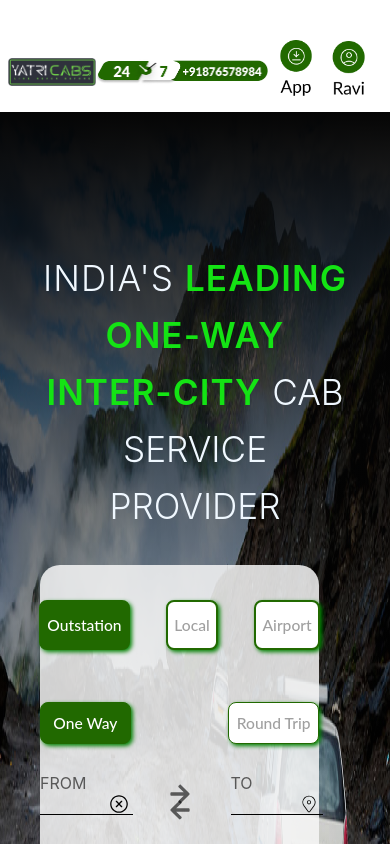
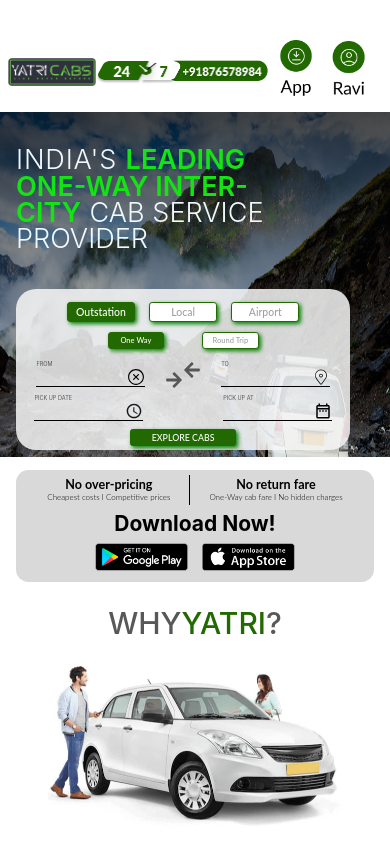
Before and after one commit to a19hu/Yatricabs, a React (Create React App) app: page / in a window 390 px wide. Shown: the top 844 px of the page. Built offline with nearby package versions, Linux system fonts and the light colour scheme.

Commit message:
360px screen size fix

```diff
--- a/src/components/SubPage/Download.jsx
+++ b/src/components/SubPage/Download.jsx
@@ -26,7 +26,7 @@
       </div>
     </div>
     <div className='download_container_store'>
-          <div className='download_heading'>Download Now!</div>
+          <div className='download_heading_download'>Download Now!</div>
                   <div className='download_store'>
                       <img src={appstore} alt="" />
                       <img src={playstore} alt="" />
--- a/src/components/SubPage/Form.jsx
+++ b/src/components/SubPage/Form.jsx
@@ -40,19 +40,19 @@
                   <label htmlFor="">FROM</label>
                   <div className='input_container'>
                     <input type="text" />
-                    <RxCrossCircled className='icon' size={20}/>
+                    <RxCrossCircled className='icon' size={18}/>
 
                   </div>
                 </div>
                 <div className='arrow_container'>
-                    <FaArrowRight  size={22}/>
-                  <FaArrowLeft  size={22}/>
+                    <FaArrowRight  size={18}/>
+                  <FaArrowLeft  size={18}/>
                 </div>
                 <div>
                   <label htmlFor="">TO</label>
                   <div className='input_container'>
                     <input type="text" />
-                    <CiLocationOn className='icon' size={20} />
+                    <CiLocationOn className='icon' size={18} />
 
                   </div>
                 </div>
@@ -62,7 +62,7 @@
                     <label htmlFor="">PICK UP DATE</label>
                     <div className='input_container'>
                       <input type="text" />
-                      <IoMdTime className='icon' size={20}/>
+                      <IoMdTime className='icon' size={18}/>
 
                     </div>
                   </div>
@@ -70,7 +70,7 @@
                     <label htmlFor="">PICK UP AT</label>
                     <div className='input_container'>
                       <input type="text" />
-                    <MdOutlineDateRange className='icon' size={20} />
+                    <MdOutlineDateRange className='icon' size={18} />
 
                     </div>
                   </div>
--- a/src/components/style/details.css
+++ b/src/components/style/details.css
@@ -37,26 +37,28 @@
 
 }
 
-@media  screen and (max-width: 1000px) {
-.details_heading{
-    font-size: 30px;
-}
 
-}
-
-@media screen and (max-width: 600px) {
+@media screen and (max-width: 400px) {
     .details_heading{
-        font-size: 25px;
+        font-size: 12px;
+        border-radius: 2.5px;
     }
 
 .details_container {
-    margin:8px;
+    margin:35px 5.12px;
 }
 .details_items li {
     color: rgba(88, 88, 88, 1);
     margin: 10px 0;
 }
 .details_items {
-    padding: 20px 20px;
+    padding: 5px 2.1px;
+    border-radius: 2.5px;
+    margin: 5px 0;
+}
+.details_items li {
+    font-size: 5.5px;
+    line-height: 8.25px;
+    margin-bottom: 5px;
 }
 }
--- a/src/components/style/download.css
+++ b/src/components/style/download.css
@@ -6,7 +6,6 @@
     align-items: center;
     padding: 20px 26px;
     justify-content: center;
-    margin-bottom: 100px;
 }
 .download_divider{
     border-left: 1.5px solid rgb(0, 0, 0);
@@ -53,7 +52,7 @@
     display: none;
 }
 
-@media screen and (max-width: 1220px) {
+/* @media screen and (max-width: 1220px) {
 .download_container_store {
         display: flex;
             flex-direction: column;
@@ -86,8 +85,9 @@
 .download_divider {
     height: 50px;
 }
-}
-@media screen and (max-width: 400px) {
+} */
+
+/* @media screen and (max-width: 500px) {
 
 
     .download_heading {
@@ -105,23 +105,45 @@
     .download_store img {
         width: 100px;
     }
+} */
+@media screen and (max-width: 400px) {
+
+
+.download_container{
+    gap: 19px;
+    padding: 5.5px 6.5px;
+}
+.download_divider{
+    height: 30px;
+}
+.download_heading{
+    font-size: 12.55px;
+    font-weight: 700;
+    line-height: 15.05px;
+}
+.download_context{
+font-size: 7.98px;
+line-height: 11.98px;
+}
+.download_heading_download {
+    font-size: 21px;
+    line-height: 25.2px;
+}
+.download_store img{
+  width: 107.44px;
+  height: 41.58px;
+}
+.download_container_store_laptop {
+    display: none;
+}
+.laptop {
+    display: none;
+}
+.download_container_store {
+    display: flex;
+    flex-direction: column;
+    justify-content: center;
+    align-items: center;
 }
 
-@media screen and (max-width: 500px) {
-
-
-    .download_heading {
-        font-size: 15px;
-    }
-
-    .download_context {
-        font-size: 10px;
-    }
-
-    .download_divider {
-        height: 60px;
-    }
-        .download_store img {
-            width: 100px;
-        }
 }
--- a/src/components/style/footer.css
+++ b/src/components/style/footer.css
@@ -12,7 +12,7 @@
     align-items: center;
     gap: 13px;
 }
-.footer_container div:nth-child(2) img {
+.footer_container div:nth-child(1) img {
   height: 50px;
   width: 143.64px;
 }
@@ -46,3 +46,36 @@
   cursor: pointer;
   border-radius: 0px 20px 20px 0px;
 }
+
+@media screen and (max-width: 400px) {
+.footer_container {
+  gap: 3.5px;
+}
+    .footer_container div:nth-child(1) img {
+        height: 12px;
+        width: 36px;
+      }
+.footer_container div:nth-child(2) {
+  font-size: 3px;
+}
+.footer_container div:nth-child(4) {
+  font-size: 2.5px;
+}
+
+.footer_container div:nth-child(3) {
+  font-size: 3.5px;
+  gap: 4px;
+}
+.input_footer {
+  height: 6.58px;
+  padding: 0.5px;
+  border-radius: 5px 0 0 5px;
+  font-size: 3px;
+}
+.button_next {
+  font-size: 6px;
+  padding: 0.5px;
+  border-radius: 0 5px 5px 0;
+  height: 6.25px;
+}
+}
--- a/src/components/style/form.css
+++ b/src/components/style/form.css
@@ -1,5 +1,6 @@
 .form {
-      width: 80%;
+      width: 850px;
+            height: 410px;
       background-color: rgba(247, 247, 247, 0.846);
       /* box-shadow: 10px 10px 8px rgba(254, 254, 254, 0.2),
             2px 10px 2px rgba(62, 62, 62, 0.2); */
@@ -142,42 +143,67 @@
       transform: translateY(10px);
 }
 
-@media screen and (max-width: 1450px) and (min-width: 1400px) {
-      .form {
-            width: 850px;
-            height: 410px;
+
+
+
+
+@media screen and (max-width:400px) {
+
+      .form{
+            width: 334.26px;
+            height: 161.23px;
       }
+.form_button {
+      margin-top:13.76px ;
+      gap: 14.45px;
+}
+.form_button_small {
+    margin-bottom:11.4px ;
+    margin-top: 0px;
+    gap: 38px;
+}
+.button {
+      width: 67.8px;
+      height: 19.47px;
+      border-radius: 3.14px;
+      border-width: 0.63px;
+      font-size: 10.47px;
+
+
+}
+.button_small {
+    width: 56.53px;
+    height: 16.75px;
+    border-radius: 3.14px;
+    border-width: 0.63px;
+    font-size: 7.54px;
+    margin-top: 10.62px;
+
+}
+.button_big{
+      width: 106.57px;
+      height: 17.23px;
+      border-radius: 2.6px;
+      border-width: 0.52px;
+      font-size: 8.82px;
+}
+.form_container{
+      margin: 8px 0;
+}
+.input_container input {
+      font-size: 10.47px;
+      border-bottom-width: 0.47px;
+      width: 104.76px;
+}
+.arrow {
+      gap: 20px;
 }
 
-@media screen and (max-width: 550px) {
-      .button {
-            font-size: 15.62px;
-      }
+.without_arrow {
+      gap: 80px;
+}
+label {
+      font-size: 5.56px;
 
-      .button_small {
-            font-size: 15.62px;
-      }
-
-      .button_big {
-            font-size: 15.62px;
-      }
 }
-
-@media screen and (max-width:410px) {
-      .button {
-            font-size: 15.62px;
-      }
-
-      .button_small {
-            font-size: 15.62px;
-      }
-
-      .button_big {
-            font-size: 15.62px;
-      }
-
-      .form {
-
-            width: 90%;
-      }
 }
--- a/src/components/style/home.css
+++ b/src/components/style/home.css
@@ -44,7 +44,7 @@
 .homepage img {
     margin: 0;
     width: 100%;
-    height: 70vh;
+        height: 683px;
 }
 
 .home_container {
@@ -64,6 +64,7 @@
     flex-direction: row;
     gap: 11px;
     margin-top: 98.98px;
+    justify-content: center;
 }
 
 .heading {
@@ -75,6 +76,7 @@
     line-height: 57.02px;
     letter-spacing: 0.03em;
     margin-top: 103px;
+        width: 539px;
 }
 
 .heading span:nth-child(1) {
@@ -90,91 +92,48 @@
     position: relative;
     left: 0;
     right: 0;
-    bottom: 7%;
-    height: 161px;
+        bottom: -111.02px;
 }
 
-@media screen and (max-width: 1450px) and (min-width: 1400px) {
-.homepage img {
-        height: 683px;
-
-    }
-
-    .download {
-        bottom: -111.02px;
-    }
-
-
-
-    .heading {
-        width: 539px;
-    }
-
-}
 
 @media screen and (max-width: 1220px) {
-    .download {
-        bottom: -4%;
-    }
 
-    .home_container {
-        height: 85vh;
-        background: linear-gradient(to bottom, #050505 0%, transparent 100%);
-    }
-
-    .heading_back {
-        flex-direction: column;
-        justify-content: start;
-        margin: 35px 20px 0 20px;
-        text-align: center;
-        gap: 30px;
-    }
-
-    .heading {
-        font-size: 35.11px;
-    }
-
-   .homepage img {
-        height: 85vh;
-    }
 
 }
 
 
 @media screen and (max-width: 720px) {
 
-    .download {
-        bottom: -9%;
-    }
 
-        .homepage img {
-        height: 90vh;
-    }
-
-    .home_container {
-        height: 90vh;
-        background: linear-gradient(to bottom, #050505 0%, transparent 100%);
-    }
 }
 
-@media screen and (max-width: 450px) {
-    .download {
-        bottom: -13%;
+@media screen and (max-width: 400px) {
+.homepage {
+  margin-bottom: 140px;
+}
+.homepage img {
+        height: 345px;
     }
-
-        .homepage img {
-        height: 95vh;
-    }
-
-    .home_container {
-        height: 95vh;
-        background: linear-gradient(to bottom, #050505 0%, transparent 100%);
-    }
+.home_container{
+    padding: 0 16px;
+    background: linear-gradient(to bottom, #050505bd 0%, transparent 100%);
 }
-
-@media screen and (max-width: 450px) {
-
-    .download {
-        bottom: -15%;
-    }
+.heading_back{
+    flex-direction: column;
+    margin-top: 0;
 }
+.heading {
+    font-size: 27.11px;
+    line-height: 26.35px;
+    margin-top: 35px;
+    margin-bottom: 25px;
+    width: 294px;
+}
+.heading span:nth-child(1) {
+    letter-spacing: 0px;
+}
+.download {
+    bottom: -20px;
+    border-radius: 12.5px;
+}
+}
--- a/src/components/style/journey.css
+++ b/src/components/style/journey.css
@@ -7,7 +7,6 @@
     display: flex;
     justify-content: space-between;
     align-items: center;
-    /* gap: 10px; */
     padding: 0px 23.5px;
 }
 .journey_img {
@@ -40,12 +39,7 @@
 
 
 
-@media screen and (max-width: 1300px) {
-    .journey_img img {
-        width: 567px;
-    }
-}
-@media screen and (max-width: 900px) {
+/* @media screen and (max-width: 900px) {
     .journey_container {
         display: block;
         justify-content: space-between;
@@ -66,16 +60,24 @@
     .journey_img img {
         width: 467px;
     }
+} */
+@media screen and (max-width: 400px) {
+    .journey{
+    margin-bottom: 70px;
     }
-@media screen and (max-width: 500px) {
+    .journey_container{
+        padding: 0px 6px;
+    }
+
     .journey_img img {
-        width: 307px;
+        width: 166px;
+        height: 102.2px;
     }
 .journey_context div:nth-child(1) {
-               font-size: 30px;
+    font-size: 15.6px;
 }
-
 .journey_context p:nth-child(2) {
-               font-size: 20px;
+    font-size: 10px;
+    line-height: 12px;
 }
 }
--- a/src/components/style/table.css
+++ b/src/components/style/table.css
@@ -106,7 +106,29 @@
     }
 
     .table_item div:nth-child(2) {
-        font-size: 10px;
+        font-size: 5px;
    padding: 0 1px;
     }
 }
+@media screen and (max-width: 400px) {
+
+    .table_container {
+        gap: 2px;
+    }
+
+    .table_item div:nth-child(1) {
+        font-size: 8px;
+        padding: 5px 8px;
+    }
+
+    .table_item div:nth-child(2) {
+        font-size: 5px;
+        padding: 0 4px;
+    }
+        .table {
+            margin-top: 38px;
+        }
+                .table_img {
+                    margin: 35px 2px;
+                }
+}
--- a/src/components/style/way.css
+++ b/src/components/style/way.css
@@ -45,31 +45,28 @@
 }
 
 }
-@media  screen and (max-width: 1220px) {
-.way_context {
-    font-size: 26px;
-    line-height: 34px;
-}
 
-}
-@media screen and (max-width: 1000px) {
+
+@media screen and (max-width: 400px) {
+    .way{
+        margin: 0 0px;
+        margin-bottom: 35px;
+    }
     .way_context {
-        font-size: 20px;
-        line-height: 26px;
-    }
-.way_heading {
-    font-size: 35px;
-}
-}
-
-@media screen and (max-width: 470px) {
-    .way_context {
-        font-size: 20px;
-        line-height: 22px;
+        font-size: 9px;
+        line-height: 13.5px;
     padding: 0 10px;
     }
+        .way_container img {
+            width: 117px;
+            height: 76.5px;
+        }
 
     .way_heading {
-        font-size: 30px;
+        font-size: 24px;
+    }
+    .way_container{
+        margin: 13px 0;
+        gap: 4.5px;
     }
 }
--- a/src/components/style/yatri.css
+++ b/src/components/style/yatri.css
@@ -33,7 +33,7 @@
     align-items: center;
     gap: 23px;
     margin-bottom: 30px;
-    justify-content:stretch
+    justify-content: stretch
 }
 
 .yatri_item img {
@@ -60,7 +60,7 @@
 
 }
 
-@media screen and (max-width: 1220px) {
+/* @media screen and (max-width: 1220px) {
     .yatri {
         margin-top: 15%;
     }
@@ -70,7 +70,6 @@
     }
 
     .heading_yatri_phones {
-        /* display: inline-block; */
         font-size: 60px;
         font-weight: 500;
         color: rgba(88, 88, 88, 1);
@@ -98,4 +97,28 @@
         margin-top: 45%;
     }
 
+} */
+
+@media screen and (max-width: 400px) {
+    .heading_yatri_phones {
+        font-size: 30px;
+        font-weight: 500;
+        color: rgba(88, 88, 88, 1);
+        line-height: 45px;
+        display: flex;
+        justify-content: center;
+
+    }
+
+    .heading_yatri_laptop {
+        display: none;
+    }
+
+    .yatri_container {
+        flex-direction: column;
+    }
+        .yatri_img img {
+            width: 294px;
+        }
+
 }
```
Lines whose indentation alone changed are shown as unchanged.
